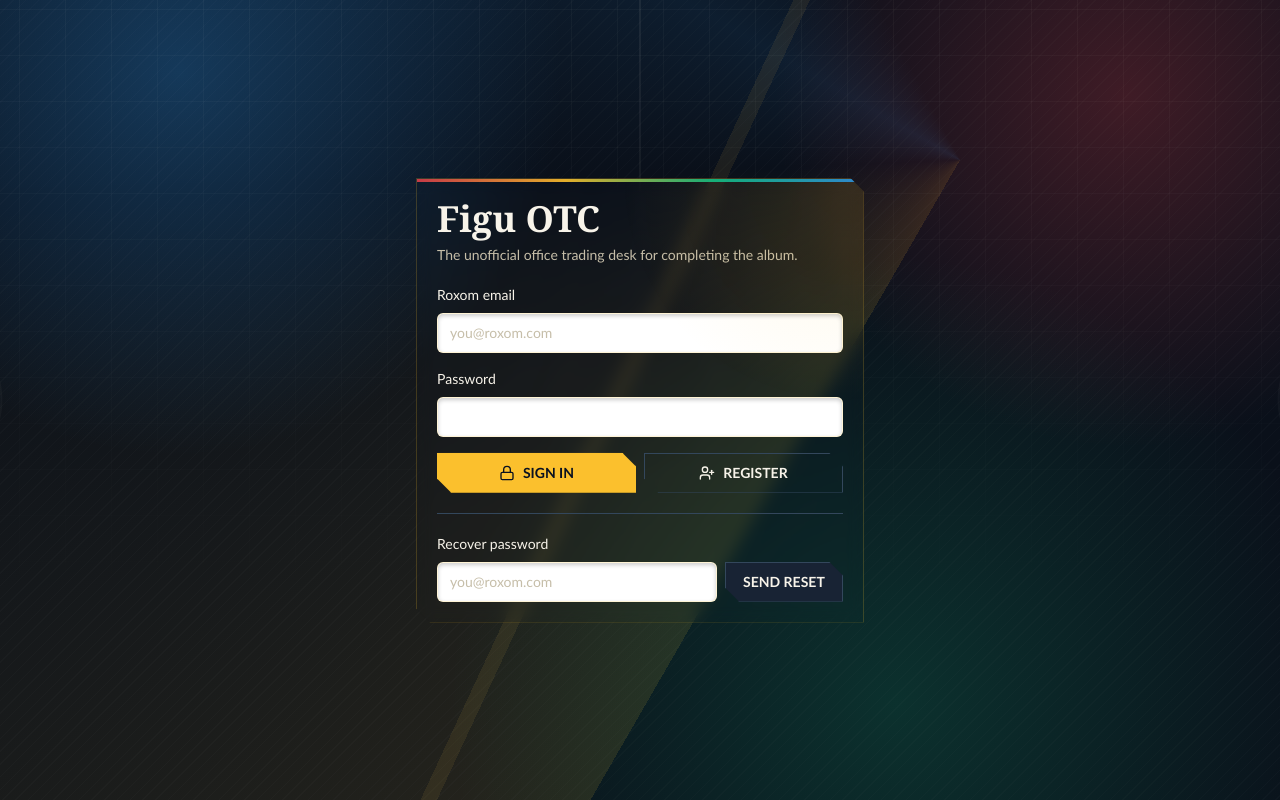
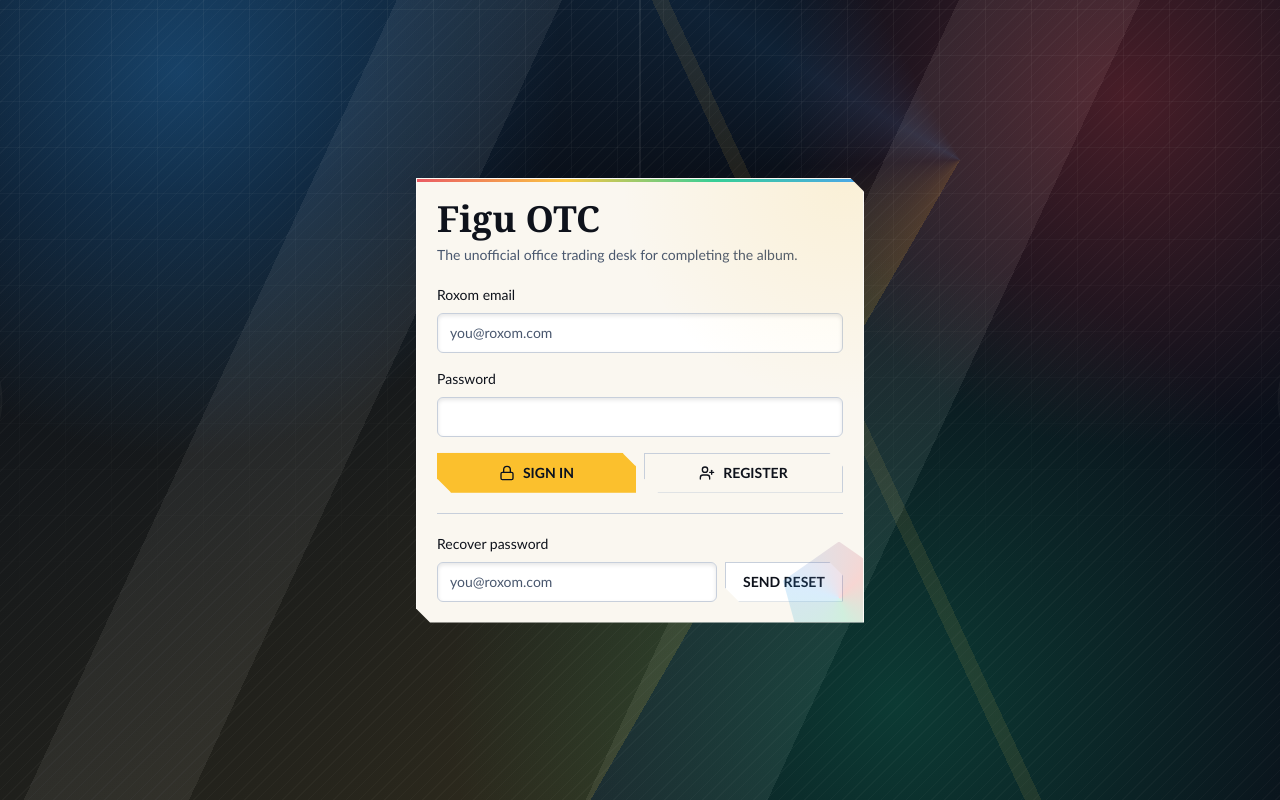
Before and after one commit to diegodella1/figus, a Next.js app: page /login in a window 1280 px wide. Built offline with nearby package versions, Linux system fonts and the light colour scheme.

Commit message:
Add white geometric World Cup styling

```diff
--- a/app/globals.css
+++ b/app/globals.css
@@ -4,12 +4,12 @@
 
 :root {
   --background: 218 46% 7%;
-  --foreground: 46 45% 94%;
-  --muted: 217 36% 15%;
-  --muted-foreground: 43 20% 72%;
-  --border: 211 29% 28%;
-  --card: 218 40% 10%;
-  --card-foreground: 46 45% 94%;
+  --foreground: 220 30% 8%;
+  --muted: 216 36% 94%;
+  --muted-foreground: 218 20% 36%;
+  --border: 216 22% 82%;
+  --card: 42 48% 96%;
+  --card-foreground: 220 30% 8%;
   --primary: 43 96% 58%;
   --primary-foreground: 219 58% 8%;
   --accent: 159 82% 43%;
@@ -19,6 +19,7 @@
   --wc-blue: 207 86% 56%;
   --wc-green: 159 82% 43%;
   --wc-gold: 43 96% 58%;
+  --wc-white: 42 48% 96%;
   --pitch: 164 55% 12%;
   --font-display: "Fraunces", "Georgia";
   --font-sans: "IBM Plex Sans", "Trebuchet MS";
@@ -31,12 +32,13 @@
 body {
   min-height: 100vh;
   background:
-    radial-gradient(circle at 14% 9%, hsl(var(--wc-blue) / 0.28), transparent 24rem),
-    radial-gradient(circle at 88% 12%, hsl(var(--wc-red) / 0.24), transparent 22rem),
-    radial-gradient(circle at 70% 88%, hsl(var(--wc-green) / 0.18), transparent 28rem),
-    conic-gradient(from 210deg at 75% 20%, hsl(var(--wc-gold) / 0.12), transparent 16%, hsl(var(--wc-blue) / 0.1), transparent 34%),
+    radial-gradient(circle at 14% 9%, hsl(var(--wc-blue) / 0.34), transparent 24rem),
+    radial-gradient(circle at 88% 12%, hsl(var(--wc-red) / 0.28), transparent 22rem),
+    radial-gradient(circle at 70% 88%, hsl(var(--wc-green) / 0.23), transparent 28rem),
+    conic-gradient(from 210deg at 75% 20%, hsl(var(--wc-gold) / 0.16), transparent 16%, hsl(var(--wc-blue) / 0.13), transparent 34%),
+    linear-gradient(115deg, transparent 0 58%, hsl(var(--wc-white) / 0.08) 58% 69%, transparent 69%),
     hsl(var(--background));
-  color: hsl(var(--foreground));
+  color: hsl(var(--wc-white));
   font-family: var(--font-sans), Verdana, sans-serif;
   letter-spacing: 0;
 }
@@ -48,10 +50,10 @@ body::before {
   pointer-events: none;
   content: "";
   background-image:
-    linear-gradient(hsl(var(--foreground) / 0.035) 1px, transparent 1px),
-    linear-gradient(90deg, hsl(var(--foreground) / 0.035) 1px, transparent 1px),
-    radial-gradient(circle at center, transparent 0 5rem, hsl(var(--foreground) / 0.08) 5.05rem 5.12rem, transparent 5.18rem),
-    linear-gradient(90deg, transparent calc(50% - 1px), hsl(var(--foreground) / 0.07) calc(50% - 1px) calc(50% + 1px), transparent calc(50% + 1px));
+    linear-gradient(hsl(var(--wc-white) / 0.045) 1px, transparent 1px),
+    linear-gradient(90deg, hsl(var(--wc-white) / 0.045) 1px, transparent 1px),
+    radial-gradient(circle at center, transparent 0 5rem, hsl(var(--wc-white) / 0.1) 5.05rem 5.12rem, transparent 5.18rem),
+    linear-gradient(90deg, transparent calc(50% - 1px), hsl(var(--wc-white) / 0.09) calc(50% - 1px) calc(50% + 1px), transparent calc(50% + 1px));
   background-position: center;
   background-size:
     46px 46px,
@@ -68,8 +70,9 @@ body::after {
   pointer-events: none;
   content: "";
   background:
-    linear-gradient(115deg, transparent 0 48%, hsl(var(--wc-gold) / 0.12) 48% 49%, transparent 49%),
-    repeating-linear-gradient(135deg, hsl(var(--foreground) / 0.025) 0 1px, transparent 1px 9px);
+    linear-gradient(115deg, transparent 0 24%, hsl(var(--wc-white) / 0.1) 24% 34%, transparent 34%),
+    linear-gradient(65deg, transparent 0 62%, hsl(var(--wc-gold) / 0.14) 62% 63%, transparent 63%),
+    repeating-linear-gradient(135deg, hsl(var(--wc-white) / 0.04) 0 1px, transparent 1px 9px);
   mix-blend-mode: screen;
   opacity: 0.65;
 }
@@ -97,6 +100,34 @@ a {
     radial-gradient(circle at 96% 0, hsl(var(--wc-gold) / 0.13), transparent 14rem);
 }
 
+.matchday-card::after {
+  position: absolute;
+  right: -2rem;
+  bottom: -2rem;
+  width: 7rem;
+  height: 7rem;
+  pointer-events: none;
+  content: "";
+  background:
+    conic-gradient(from 45deg, hsl(var(--wc-red) / 0.18), hsl(var(--wc-green) / 0.18), hsl(var(--wc-blue) / 0.18), hsl(var(--wc-red) / 0.18));
+  clip-path: polygon(50% 0, 100% 35%, 82% 100%, 18% 100%, 0 35%);
+}
+
 .sticker-edge {
   clip-path: polygon(0 0, calc(100% - 14px) 0, 100% 14px, 100% 100%, 14px 100%, 0 calc(100% - 14px));
 }
+
+.geo-26 {
+  position: relative;
+}
+
+.geo-26::before {
+  position: absolute;
+  inset: -0.55rem;
+  z-index: -1;
+  content: "";
+  background:
+    linear-gradient(135deg, hsl(var(--wc-red) / 0.82) 0 18%, transparent 18% 29%, hsl(var(--wc-blue) / 0.72) 29% 46%, transparent 46% 57%, hsl(var(--wc-green) / 0.76) 57% 75%, hsl(var(--wc-gold) / 0.82) 75%);
+  clip-path: polygon(0 0, 86% 0, 100% 18%, 100% 100%, 14% 100%, 0 82%);
+  opacity: 0.26;
+}
--- a/components/app-shell.tsx
+++ b/components/app-shell.tsx
@@ -17,10 +17,10 @@ const nav = [
 export function AppShell({ profile, children }: { profile: Profile; children: React.ReactNode }) {
   return (
     <div className="min-h-screen">
-      <aside className="fixed inset-y-0 left-0 z-20 hidden w-72 border-r border-primary/25 bg-background/88 p-4 backdrop-blur-xl lg:block">
-        <Link href="/dashboard" className="sticker-edge matchday-card block border border-primary/25 bg-card/80 p-4 shadow-desk">
+      <aside className="fixed inset-y-0 left-0 z-20 hidden w-72 border-r border-white/20 bg-background/88 p-4 backdrop-blur-xl lg:block">
+        <Link href="/dashboard" className="sticker-edge matchday-card block border border-white/35 bg-[hsl(var(--wc-white))] p-4 text-card-foreground shadow-desk">
           <div className="text-[10px] font-bold uppercase tracking-[0.28em] text-primary">North America 2026</div>
-          <div className="mt-3 font-display text-4xl font-black leading-none">Figu OTC</div>
+          <div className="geo-26 mt-3 inline-block font-display text-4xl font-black leading-none">Figu OTC</div>
           <p className="mt-2 text-xs text-muted-foreground">Sticker trading desk for matchday swaps</p>
           <div className="mt-4 grid grid-cols-3 gap-1" aria-hidden="true">
             <span className="h-1.5 bg-[hsl(var(--wc-red))]" />
@@ -33,7 +33,7 @@ export function AppShell({ profile, children }: { profile: Profile; children: Re
             <Link
               key={item.href}
               href={item.href}
-              className="group flex items-center gap-3 rounded-md border border-transparent px-3 py-2 text-sm text-muted-foreground transition hover:border-primary/30 hover:bg-primary/10 hover:text-foreground"
+              className="group flex items-center gap-3 rounded-md border border-transparent px-3 py-2 text-sm text-white/72 transition hover:border-white/25 hover:bg-white/10 hover:text-white"
             >
               <item.icon className="h-4 w-4 transition group-hover:text-primary" />
               {item.label}
@@ -42,7 +42,7 @@ export function AppShell({ profile, children }: { profile: Profile; children: Re
           {profile.role === "admin" ? (
             <Link
               href="/admin"
-              className="group flex items-center gap-3 rounded-md border border-transparent px-3 py-2 text-sm text-muted-foreground transition hover:border-primary/30 hover:bg-primary/10 hover:text-foreground"
+              className="group flex items-center gap-3 rounded-md border border-transparent px-3 py-2 text-sm text-white/72 transition hover:border-white/25 hover:bg-white/10 hover:text-white"
             >
               <Shield className="h-4 w-4 transition group-hover:text-primary" />
               Admin
@@ -51,13 +51,13 @@ export function AppShell({ profile, children }: { profile: Profile; children: Re
         </nav>
       </aside>
       <div className="lg:pl-72">
-        <header className="sticky top-0 z-10 border-b border-primary/20 bg-background/78 px-4 py-3 backdrop-blur-xl lg:px-8">
+        <header className="sticky top-0 z-10 border-b border-white/15 bg-background/78 px-4 py-3 text-white backdrop-blur-xl lg:px-8">
           <div className="flex items-center justify-between">
             <div>
               <div className="font-semibold">{profile.display_name}</div>
               <div className="text-xs text-muted-foreground">{profile.team_area || "Collector"}</div>
             </div>
-            <div className={cn("sticker-edge border border-primary/45 bg-primary/12 px-3 py-1 text-xs font-black uppercase text-primary")}>
+            <div className={cn("sticker-edge border border-white/35 bg-white/10 px-3 py-1 text-xs font-black uppercase text-white")}>
               Internal 26
             </div>
           </div>
--- a/components/page-header.tsx
+++ b/components/page-header.tsx
@@ -8,14 +8,14 @@ export function PageHeader({
   action?: React.ReactNode;
 }) {
   return (
-    <div className="relative mb-6 flex flex-col gap-4 border-b border-primary/25 pb-5 md:flex-row md:items-end md:justify-between">
+    <div className="relative mb-6 flex flex-col gap-4 border-b border-white/20 pb-5 text-white md:flex-row md:items-end md:justify-between">
       <div>
         <div className="mb-2 flex items-center gap-2 text-[10px] font-black uppercase tracking-[0.28em] text-primary">
           <span className="h-2 w-2 rounded-full bg-[hsl(var(--wc-red))]" />
           Matchday 26
         </div>
-        <h1 className="font-display text-5xl font-black leading-none text-foreground">{title}</h1>
-        {description ? <p className="mt-2 max-w-2xl text-sm text-muted-foreground">{description}</p> : null}
+        <h1 className="geo-26 font-display text-5xl font-black leading-none text-white">{title}</h1>
+        {description ? <p className="mt-2 max-w-2xl text-sm text-white/70">{description}</p> : null}
       </div>
       {action}
     </div>
--- a/components/ui/button.tsx
+++ b/components/ui/button.tsx
@@ -8,7 +8,7 @@ const buttonVariants = cva(
     variants: {
       variant: {
         default: "border-primary bg-primary text-primary-foreground shadow-[0_0_28px_hsl(var(--primary)/0.24)] hover:bg-primary/90",
-        secondary: "border-border bg-muted text-foreground hover:border-primary/40 hover:bg-muted/80",
+        secondary: "border-border bg-white text-card-foreground hover:border-primary/40 hover:bg-muted/80",
         outline: "border-border bg-transparent hover:border-primary/50 hover:bg-primary/10",
         ghost: "border-transparent hover:bg-primary/10",
         destructive: "border-destructive bg-destructive text-white hover:bg-destructive/90",
--- a/components/ui/card.tsx
+++ b/components/ui/card.tsx
@@ -5,7 +5,7 @@ export function Card({ className, ...props }: React.HTMLAttributes<HTMLDivElemen
   return (
     <div
       className={cn(
-        "matchday-card sticker-edge border border-primary/20 bg-card/88 text-card-foreground shadow-desk backdrop-blur",
+        "matchday-card sticker-edge border border-white/35 bg-[hsl(var(--wc-white))] text-card-foreground shadow-desk backdrop-blur",
         className,
       )}
       {...props}
--- a/components/ui/input.tsx
+++ b/components/ui/input.tsx
@@ -6,7 +6,7 @@ export const Input = React.forwardRef<HTMLInputElement, React.InputHTMLAttribute
     <input
       ref={ref}
       className={cn(
-        "focus-ring h-10 w-full rounded-md border border-primary/20 bg-background/82 px-3 py-2 text-sm text-foreground placeholder:text-muted-foreground shadow-inner shadow-black/20 transition hover:border-primary/40",
+        "focus-ring h-10 w-full rounded-md border border-border bg-white px-3 py-2 text-sm text-card-foreground placeholder:text-muted-foreground shadow-inner shadow-black/10 transition hover:border-primary/50",
         className,
       )}
       {...props}
```
